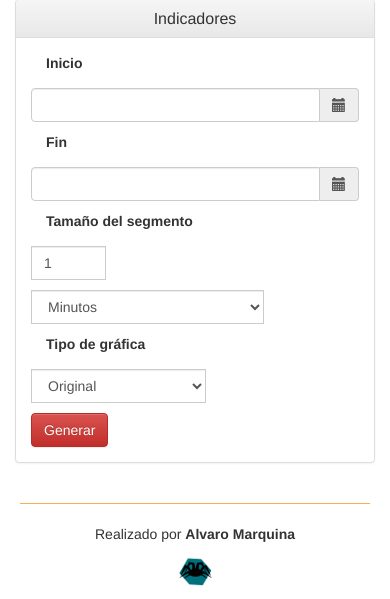
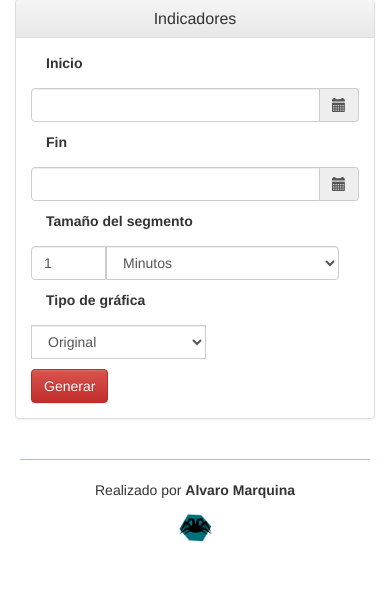
Before and after one commit to wott86/dacardioapp, a Django app: template apps/records/templates/stats_form.html in a window 390 px wide. Shown: the part 968-1567 px from the top of the page. After the commit the page ends 1510 px from the top, so only its background shows below. Run offline with Django 3.2, Linux system fonts and the light colour scheme; the template is opened without the code that fills it: values that come from a table or form of the project are taken from there, others are empty; tables that the repository leaves empty hold one stand-in row (values such as "Sample post"); parts of the project's set-up code (start-up, migrations or seed data) failed here and were passed over; some libraries are stand-ins or nearby versions.

Commit message:
fixed graphic and form layout in order to be responsive

```diff
--- a/apps/records/templates/graphic_result.html
+++ b/apps/records/templates/graphic_result.html
@@ -52,7 +52,7 @@
                 </div>
                 <div class="panel-body" align="center">
                     <p align="center">
-                        <img width="600" height="450" src="{% url 'record_image' patient.id record.id channel.id %}?type={{ type }}&interval_start={{ interval_start }}&interval_end={{ interval_end }}&segment_size={{ segment_size }}" alt="{% trans 'Gráfica' %}">
+                        <img width="100%" class="img-responsive" src="{% url 'record_image' patient.id record.id channel.id %}?type={{ type }}&interval_start={{ interval_start }}&interval_end={{ interval_end }}&segment_size={{ segment_size }}" alt="{% trans 'Gráfica' %}">
                     </p>
                     <hr />
                     <p align="left">
--- a/apps/records/templates/stats_form.html
+++ b/apps/records/templates/stats_form.html
@@ -145,10 +145,11 @@
                                 <p class="col-lg-6 col-md-6 col-sm-6 col-sx-6">
                                     <label for="id_segment_size">{% trans 'Tamaño del segmento' %}</label>
                                 </p>
-                                <p class='input-group col-lg-1 col-md-1 col-sm-1 col-sx-1'>
+                                <!--p class='input-group col-lg-1 col-md-1 col-sm-1 col-sx-1'>
                                     <input class="form-control" type="number" id="id_segment_size" value="1" name="segment_size"/>
-                                </p>
-                                <p class='input-group col-lg-3 col-md-3 col-sm-3 col-sx-3'>
+                                </p-->
+                                <p class='input-group col-lg-6 col-md-6 col-sm-6 col-sx-6'>
+                                    <input class="form-control" type="number" id="id_segment_size" value="1" name="segment_size"/>
                                     <select name="segment_unit" id="id_segment_unit" class="form-control">
                                         <option value="minutes">{% trans 'Minutos' %}</option>
                                         <option value="hours">{% trans 'Horas' %}</option>
```
